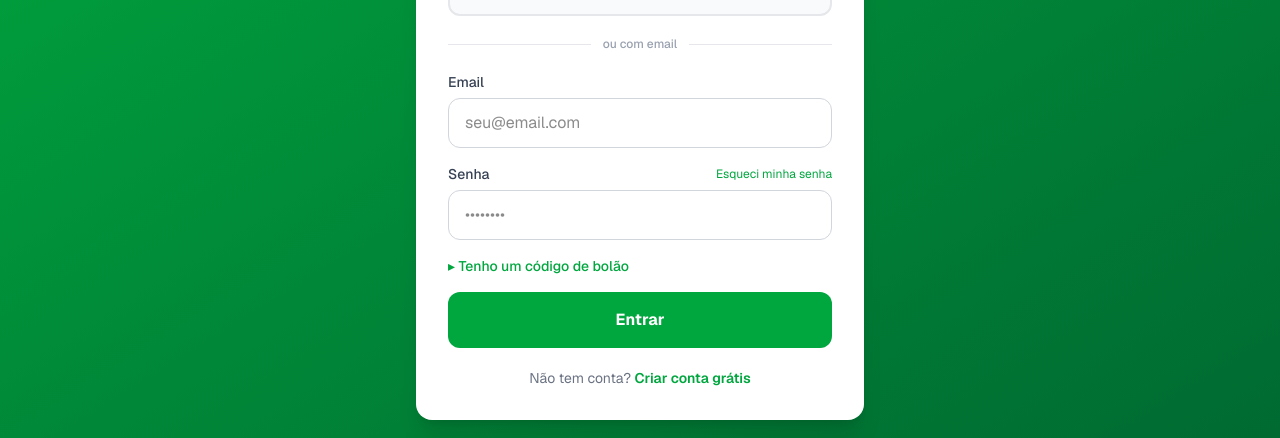
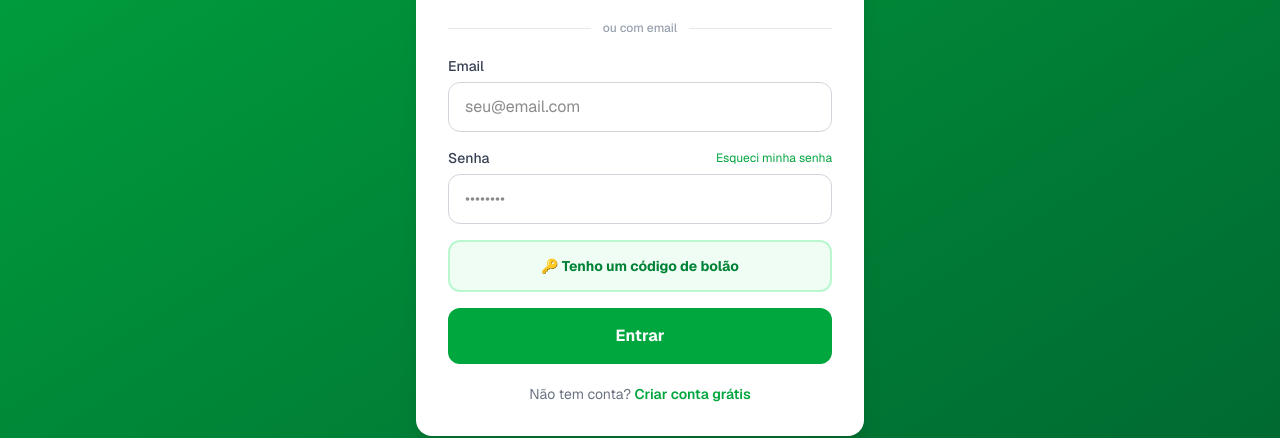
Before and after one commit to pedromelocostaa-oss/copa-dos-amigos, a Next.js app: page /login in a window 1280 px wide. Shown: the part 264-702 px from the top of the page. Built offline with nearby package versions, Linux system fonts and the light colour scheme; no server answers.

Commit message:
feat: botao codigo de bolao mais chamativo no login

```diff
--- a/src/app/(auth)/login/page.tsx
+++ b/src/app/(auth)/login/page.tsx
@@ -152,16 +152,25 @@ function LoginForm() {
               className="w-full border border-gray-300 rounded-xl px-4 py-3 focus:outline-none focus:ring-2 focus:ring-green-500 text-base" />
           </div>
 
-          {/* Código de bolão (opcional) */}
-          <button type="button" onClick={() => setShowCode(v => !v)}
-            className="text-sm text-green-600 font-medium hover:underline flex items-center gap-1">
-            {showCode ? '▾' : '▸'} Tenho um código de bolão
-          </button>
-          {showCode && (
-            <input type="text" value={bolaoCode}
-              onChange={e => setBolaoCode(e.target.value.toUpperCase())}
-              maxLength={6} placeholder="Ex: AB12CD"
-              className="w-full border border-gray-300 rounded-xl px-4 py-3 font-mono text-2xl tracking-widest text-center uppercase focus:outline-none focus:ring-2 focus:ring-green-500 text-base" />
+          {/* Código de bolão */}
+          {!showCode ? (
+            <button type="button" onClick={() => setShowCode(true)}
+              className="w-full flex items-center justify-center gap-2 bg-green-50 hover:bg-green-100 border-2 border-green-200 hover:border-green-400 text-green-700 font-bold py-3.5 rounded-xl transition min-h-[52px] text-sm">
+              🔑 Tenho um código de bolão
+            </button>
+          ) : (
+            <div className="space-y-2">
+              <div className="flex items-center justify-between">
+                <p className="text-sm font-bold text-gray-700">🔑 Código do bolão</p>
+                <button type="button" onClick={() => { setShowCode(false); setBolaoCode('') }}
+                  className="text-xs text-gray-400 hover:text-gray-600">remover</button>
+              </div>
+              <input type="text" value={bolaoCode}
+                onChange={e => setBolaoCode(e.target.value.toUpperCase())}
+                maxLength={6} placeholder="AB12CD" autoFocus
+                style={{ fontSize: '16px' }}
+                className="w-full border-2 border-green-400 rounded-xl px-4 py-3 font-mono text-2xl tracking-widest text-center uppercase focus:outline-none focus:ring-2 focus:ring-green-500" />
+            </div>
           )}
 
           {error && <p className="text-red-600 text-sm bg-red-50 px-3 py-2 rounded-lg">{error}</p>}
```
